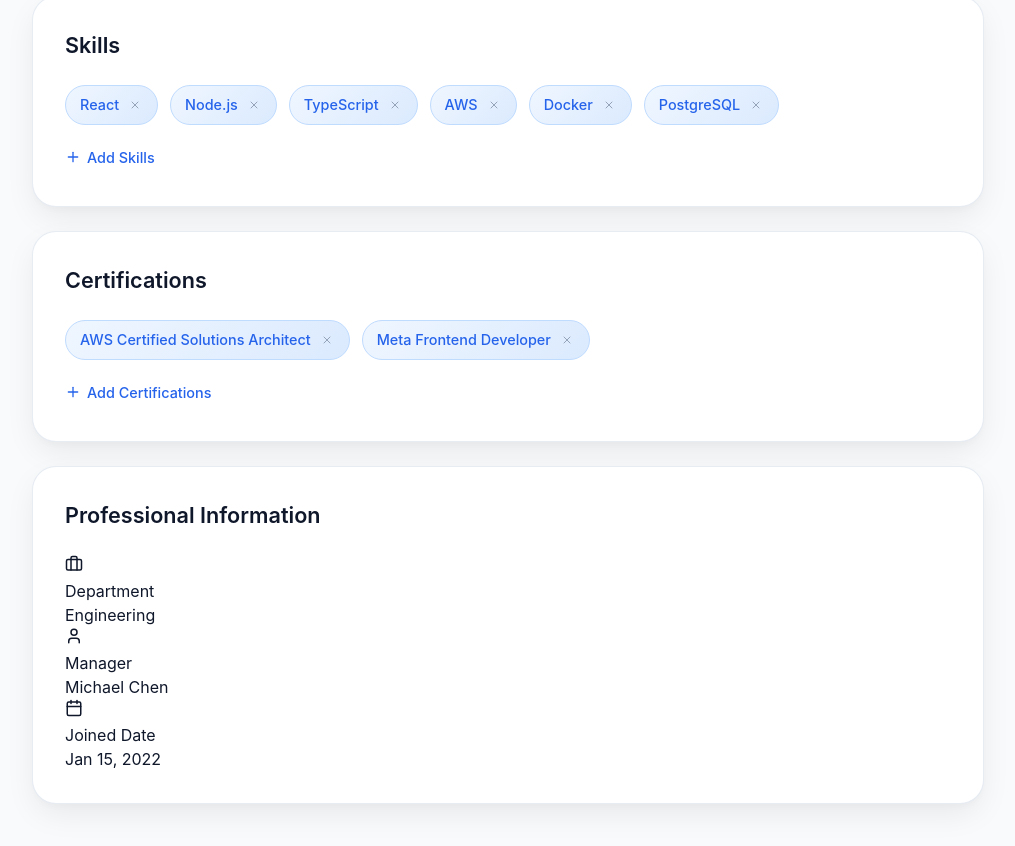
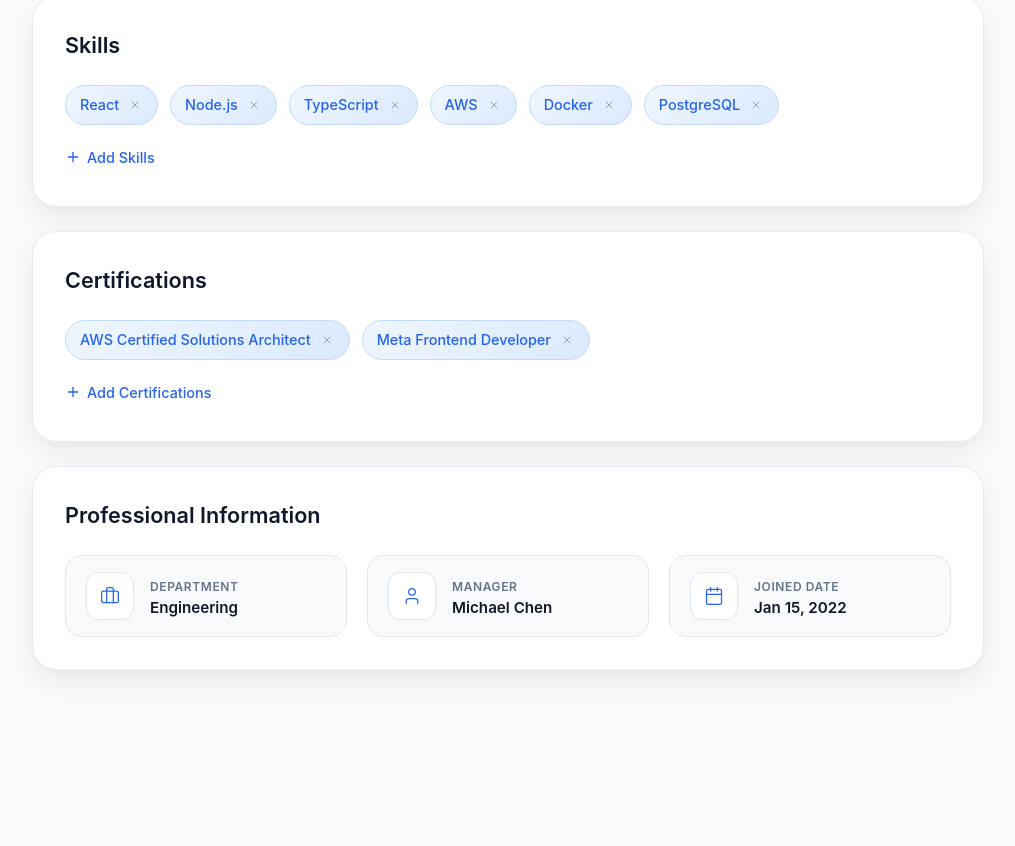
Before and after one commit to smitgoyani123/Dayflow, a React (Vite) app: page /profile/me in a window 1280 px wide. Shown: the part 1075-1921 px from the top of the page, without its empty margins (132-1147 px from the left). After the commit the page ends 1849 px from the top, so only its background shows below. Built offline with nearby package versions, Linux system fonts and the light colour scheme.

Commit message:
improve ProfessionalInfo

```diff
--- a/src/pages/Profile.jsx
+++ b/src/pages/Profile.jsx
@@ -118,21 +118,21 @@
 
                             <div className="section-card">
                                 <h3 className="section-title">Professional Information</h3>
-                                <div className="info-grid">
-                                    <InfoItem
+                                <div className="info-grid-private-col">
+                                    <DataFieldCard
                                         label="Department"
                                         value={employee.dept}
-                                        icon={<Briefcase size={18} />}
+                                        icon={<Briefcase size={20} strokeWidth={1.5} />}
                                     />
-                                    <InfoItem
+                                    <DataFieldCard
                                         label="Manager"
                                         value={employee.reportsTo}
-                                        icon={<User size={18} />}
+                                        icon={<User size={20} strokeWidth={1.5} />}
                                     />
-                                    <InfoItem
+                                    <DataFieldCard
                                         label="Joined Date"
                                         value={employee.joinDate}
-                                        icon={<Calendar size={18} />}
+                                        icon={<Calendar size={20} strokeWidth={1.5} />}
                                     />
                                 </div>
                             </div>
```
